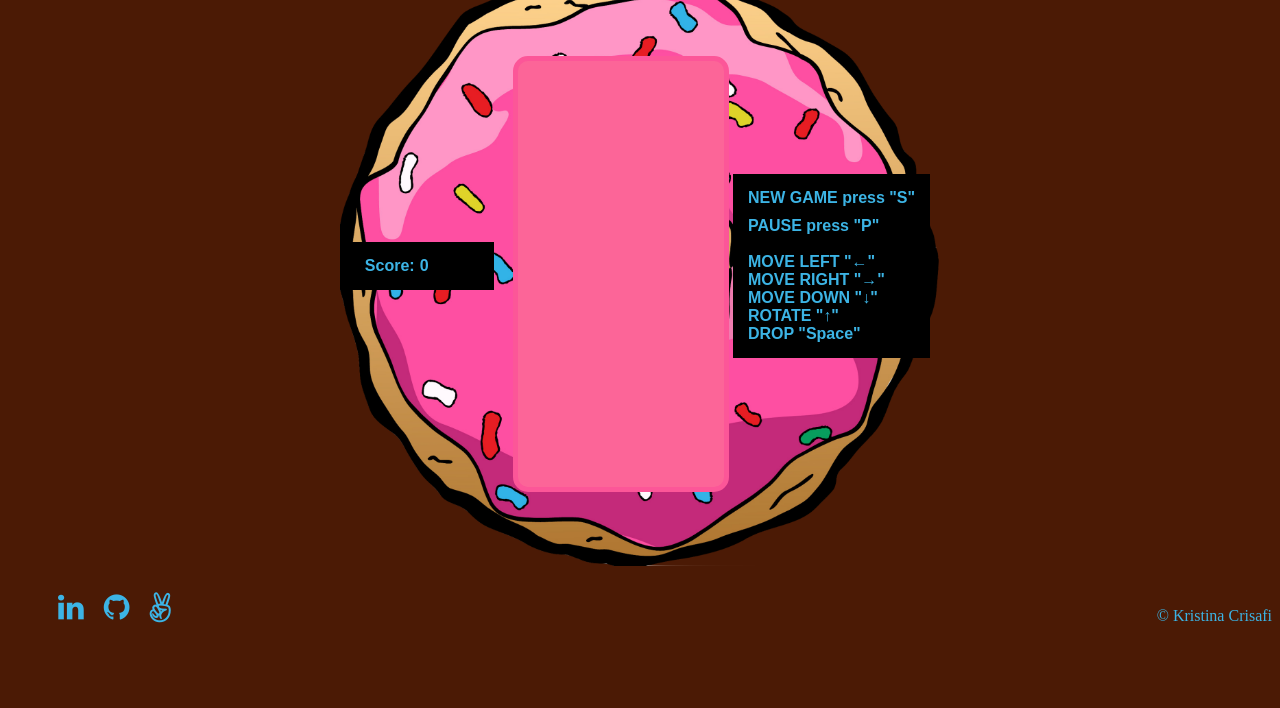
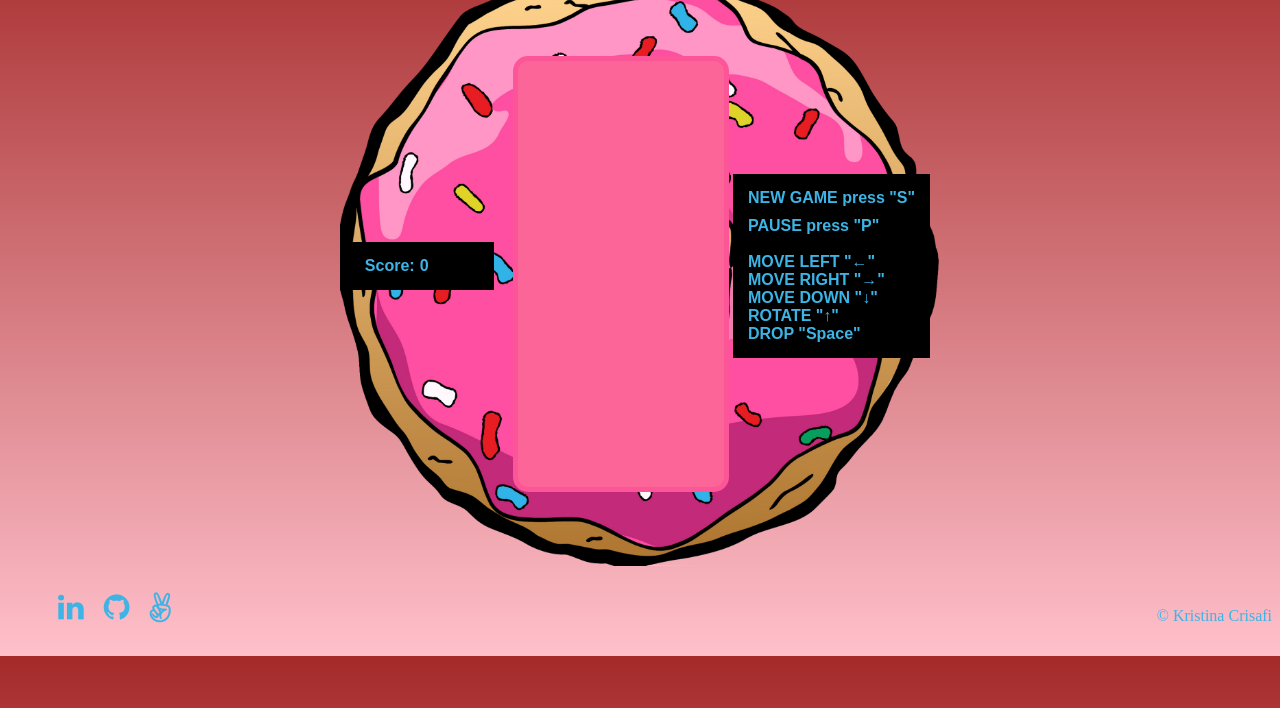
Before and after one commit to rkcrisafi/Pastris, a plain HTML site: page index.html in a window 1280 px wide. Shown: the part 92-800 px from the top of the page. Drawn offline with Linux system fonts and the light colour scheme.

Commit message:
Chnage background to gradient

```diff
--- a/app.css
+++ b/app.css
@@ -18,7 +18,8 @@
 }
 
 body {
-  background-color: #4b1a05;
+  /*background-color: #4b1a05;*/
+  background: linear-gradient(brown, pink);
 }
 
 .background {
```
Also changed, not shown: 1 other file.
